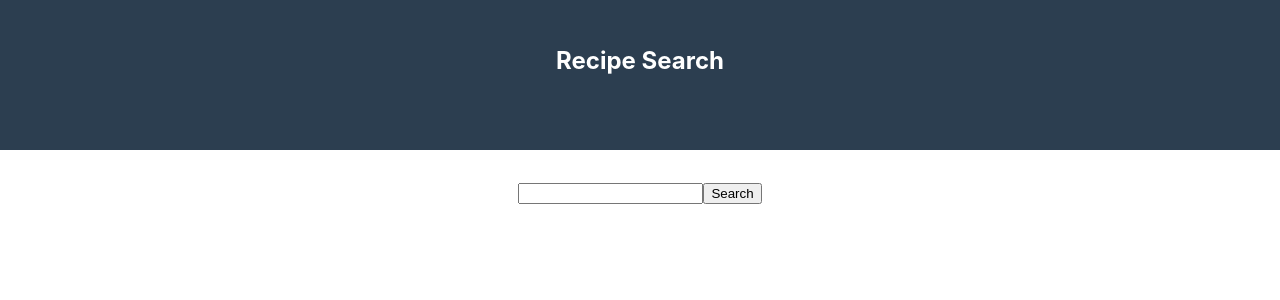
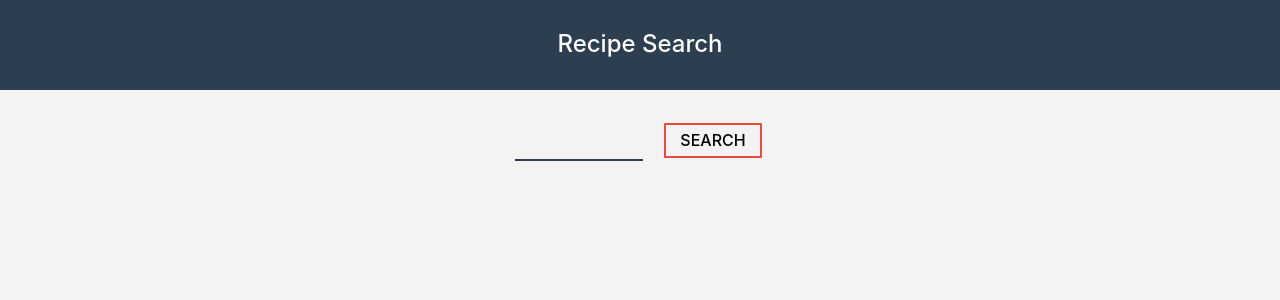
Before and after one commit to mtking78/fcc-react-recipe, a React (Create React App) app: page / in a window 1280 px wide. Shown: the top 300 px of the page. Built offline with nearby package versions, Linux system fonts and the light colour scheme.

Commit message:
css applied to form and recipe components.

```diff
--- a/src/App.css
+++ b/src/App.css
@@ -1,3 +1,20 @@
+body {
+  background: #f3f3f3;
+}
+
+img {
+  height: 220px;
+  width: 100%;
+}
+
+a {
+  color: #e74c3c !important;
+}
+
+button:focus {
+  outline: none;
+}
+
 .App {
   text-align: center;
 }
@@ -13,3 +30,71 @@
 .App-title {
   font-size: 1.5em;
 }
+
+.form_input {
+  background: transparent;
+  border: 0;
+  border-bottom: solid 2px #2c3e50;
+  letter-spacing: 2px;
+  margin-right: 10px;
+  padding: 0.4rem;
+  width: 10%;
+}
+
+.form_button {
+  background: transparent;
+  border: solid 2px #e74c3c;
+  border-radius: 1px;
+  font-size: 1rem;
+  font-weight: 500;
+  margin: 0 0.2rem;
+  margin-left: 0.7rem;
+  padding: 0.2rem 0.9rem;
+  text-transform: uppercase;
+}
+
+.recipe_box {
+  background:#fff;
+  border-radius: 5px;
+  box-shadow: -1px 2px 34px -13px rgba(0,0,0,0.75);
+  overflow: hidden;
+  padding-bottom: 2rem;
+  text-align: left;
+}
+
+.recipe_button {
+  background: transparent;
+  border: solid 2px #e74c3c;
+  border-radius: 1px;
+  font-size: 0.8rem;
+  font-weight: 500;
+  margin: 0 0.2rem;
+  margin-left: 0.7rem;
+  padding: 0.4rem 0.6rem;
+  text-transform: uppercase;
+}
+
+.recipe_text {
+  margin-left: 15px;
+}
+
+.recipe_title {
+  color: #e74c3c;
+  font-size: 1.1rem;
+  padding: 1.8rem 0 0.2rem 0;
+  text-transform: uppercase;
+}
+
+.recipe_subtitle {
+  font-size: 0.8rem;
+  font-weight: 600;
+  letter-spacing: 2px;
+  text-transform: uppercase;
+}
+
+.recipe_subtitle span {
+  font-size: 0.8rem;
+  font-weight: 400;
+  letter-spacing: 1px;
+  text-transform: none;
+}
--- a/src/Components/Form.js
+++ b/src/Components/Form.js
@@ -1,9 +1,9 @@
 import React from 'react'
 
 const Form = props => (
-  <form onSubmit={props.getRecipe}>
-    <input type="text" name="recipeName"/>
-    <button>Search</button>
+  <form onSubmit={props.getRecipe} style={{ marginBottom:"2rem" }}>
+    <input className="form_input" type="text" name="recipeName"/>
+    <button className="form_button">Search</button>
   </form>
 );
 
--- a/src/Components/Recipes.js
+++ b/src/Components/Recipes.js
@@ -1,17 +1,38 @@
 import React from 'react';
 
 const Recipes = props => (
-  <div>
+  <div className="container">
+    <div className="row">
       { props.recipes.map((recipe) => {
         return (
-        <div key={ recipe.recipe_id }>
-          <img src={ recipe.image_url } alt={ recipe.title }/>
-          <p>{ recipe.title }</p>
+          <div
+            className="col-md-4"
+            key={ recipe.recipe_id }
+            style={{ marginBottom:"2rem" }}
+          >
+            <div className="recipe_box">
+              <img
+                className="recipe_box-img"
+                src={ recipe.image_url }
+                alt={ recipe.title }
+              />
+              <div className="recipe_text">
+                <h5 className="recipe_title">
+                  {/* Keep titles reduced to 18 characters max */}
+                  { recipe.title.length < 20 ? `${recipe.title}` : `${recipe.title.substring(0, 18)}...` }
+                </h5>
+                <p className="recipe_subtitle">
+                  Publisher: <span>{ recipe.publisher }</span>
+                </p>
+              </div>
+              <button className="recipe_button">View Recipe</button>
+            </div>
           </div>
         );
       })
       }
     </div>
+  </div>
 );
 
 export default Recipes;
--- a/src/index.js
+++ b/src/index.js
@@ -1,5 +1,6 @@
 import React from 'react';
 import ReactDOM from 'react-dom';
+import 'bootstrap/dist/css/bootstrap.min.css';
 import './index.css';
 import App from './App';
 import * as serviceWorker from './serviceWorker';
```
Lines whose indentation alone changed are shown as unchanged.
